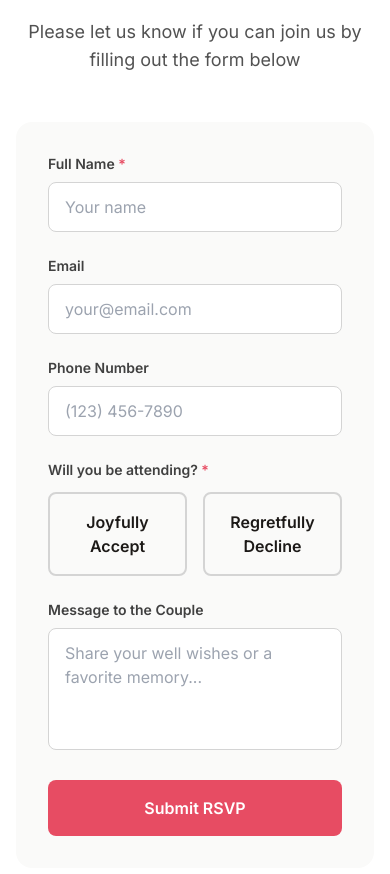
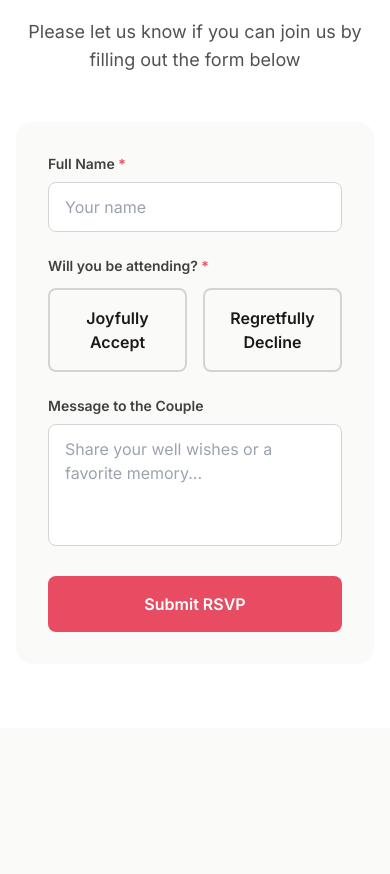
Before and after one commit to AadityaSapate/wedding-invite, a Next.js app: page / in a window 390 px wide. Shown: the part 4500-5374 px from the top of the page. After the commit the page ends 5228 px from the top, so only its background shows below. Built offline with nearby package versions, Linux system fonts and the light colour scheme; a web font is replaced by a local one.

Commit message:
Remove email, phone, and dietary restrictions from RSVP form and admin dashboard

```diff
--- a/src/components/admin/DashboardClient.tsx
+++ b/src/components/admin/DashboardClient.tsx
@@ -26,8 +26,7 @@ export function DashboardClient({ rsvps, userEmail }: DashboardClientProps) {
 
   // Filter RSVPs based on search and filter
   const filteredRSVPs = rsvps.filter((rsvp) => {
-    const matchesSearch = rsvp.guest_name.toLowerCase().includes(searchQuery.toLowerCase()) ||
-      (rsvp.email?.toLowerCase().includes(searchQuery.toLowerCase()) ?? false);
+    const matchesSearch = rsvp.guest_name.toLowerCase().includes(searchQuery.toLowerCase());
 
     const matchesFilter =
       filterStatus === 'all' ||
@@ -76,7 +75,7 @@ export function DashboardClient({ rsvps, userEmail }: DashboardClientProps) {
                 <Search className="absolute left-3 top-1/2 -translate-y-1/2 w-5 h-5 text-neutral-400" />
                 <input
                   type="text"
-                  placeholder="Search by name or email..."
+                  placeholder="Search by name..."
                   value={searchQuery}
                   onChange={(e) => setSearchQuery(e.target.value)}
                   className="w-full pl-10 pr-4 py-2 border border-neutral-300 rounded-lg focus:ring-2 focus:ring-primary-500 focus:border-transparent outline-none"
--- a/src/components/admin/RSVPTable.tsx
+++ b/src/components/admin/RSVPTable.tsx
@@ -2,7 +2,7 @@
 
 import { RSVP } from '@/lib/types';
 import { formatDistanceToNow } from 'date-fns';
-import { Mail, Phone, MessageSquare, CheckCircle, XCircle } from 'lucide-react';
+import { CheckCircle, XCircle } from 'lucide-react';
 
 interface RSVPTableProps {
   rsvps: RSVP[];
@@ -27,16 +27,13 @@ export function RSVPTable({ rsvps }: RSVPTableProps) {
                 Guest
               </th>
               <th className="px-6 py-3 text-left text-xs font-semibold text-neutral-600 uppercase tracking-wider">
-                Contact
-              </th>
-              <th className="px-6 py-3 text-left text-xs font-semibold text-neutral-600 uppercase tracking-wider">
                 Status
               </th>
               <th className="px-6 py-3 text-left text-xs font-semibold text-neutral-600 uppercase tracking-wider">
                 Guests
               </th>
               <th className="px-6 py-3 text-left text-xs font-semibold text-neutral-600 uppercase tracking-wider">
-                Details
+                Message
               </th>
               <th className="px-6 py-3 text-left text-xs font-semibold text-neutral-600 uppercase tracking-wider">
                 Submitted
@@ -48,29 +45,6 @@ export function RSVPTable({ rsvps }: RSVPTableProps) {
               <tr key={rsvp.id} className="hover:bg-neutral-50 transition">
                 <td className="px-6 py-4 whitespace-nowrap">
                   <div className="font-medium text-neutral-900">{rsvp.guest_name}</div>
-                </td>
-                <td className="px-6 py-4">
-                  <div className="space-y-1 text-sm text-neutral-600">
-                    {rsvp.email && (
-                      <div className="flex items-center gap-2">
-                        <Mail className="w-4 h-4" />
-                        <a href={`mailto:${rsvp.email}`} className="hover:text-primary-600">
-                          {rsvp.email}
-                        </a>
-                      </div>
-                    )}
-                    {rsvp.phone && (
-                      <div className="flex items-center gap-2">
-                        <Phone className="w-4 h-4" />
-                        <a href={`tel:${rsvp.phone}`} className="hover:text-primary-600">
-                          {rsvp.phone}
-                        </a>
-                      </div>
-                    )}
-                    {!rsvp.email && !rsvp.phone && (
-                      <span className="text-neutral-400">No contact info</span>
-                    )}
-                  </div>
                 </td>
                 <td className="px-6 py-4 whitespace-nowrap">
                   {rsvp.attending ? (
@@ -91,26 +65,11 @@ export function RSVPTable({ rsvps }: RSVPTableProps) {
                   </span>
                 </td>
                 <td className="px-6 py-4 max-w-xs">
-                  <div className="space-y-2 text-sm">
-                    {rsvp.dietary_restrictions && (
-                      <div>
-                        <span className="font-medium text-neutral-700">Dietary:</span>
-                        <p className="text-neutral-600 line-clamp-2">{rsvp.dietary_restrictions}</p>
-                      </div>
-                    )}
-                    {rsvp.message && (
-                      <div>
-                        <div className="flex items-center gap-1 text-neutral-700 mb-1">
-                          <MessageSquare className="w-3 h-3" />
-                          <span className="font-medium">Message:</span>
-                        </div>
-                        <p className="text-neutral-600 line-clamp-2">{rsvp.message}</p>
-                      </div>
-                    )}
-                    {!rsvp.dietary_restrictions && !rsvp.message && (
-                      <span className="text-neutral-400">No additional details</span>
-                    )}
-                  </div>
+                  {rsvp.message ? (
+                    <p className="text-neutral-700 text-sm line-clamp-2">{rsvp.message}</p>
+                  ) : (
+                    <span className="text-neutral-400 text-sm">-</span>
+                  )}
                 </td>
                 <td className="px-6 py-4 whitespace-nowrap text-sm text-neutral-600">
                   {formatDistanceToNow(new Date(rsvp.created_at), { addSuffix: true })}
--- a/src/components/sections/RSVPForm.tsx
+++ b/src/components/sections/RSVPForm.tsx
@@ -10,13 +10,10 @@ import { Loader2 } from 'lucide-react';
 
 const rsvpSchema = z.object({
   guest_name: z.string().min(2, 'Name must be at least 2 characters'),
-  email: z.string().email('Please enter a valid email').optional().or(z.literal('')),
-  phone: z.string().optional(),
   attending: z.enum(['yes', 'no'], {
     message: 'Please select whether you can attend',
   }),
   guest_count: z.number().min(1).max(10).default(1),
-  dietary_restrictions: z.string().optional(),
   message: z.string().optional(),
 });
 
@@ -47,9 +44,6 @@ export function RSVPForm() {
       const formData = {
         ...data,
         attending: data.attending === 'yes',
-        email: data.email || undefined,
-        phone: data.phone || undefined,
-        dietary_restrictions: data.dietary_restrictions || undefined,
         message: data.message || undefined,
       };
 
@@ -100,43 +94,6 @@ export function RSVPForm() {
             {errors.guest_name && (
               <p className="mt-1 text-sm text-red-600">{errors.guest_name.message}</p>
             )}
-          </div>
-
-          {/* Email */}
-          <div>
-            <label
-              htmlFor="email"
-              className="block text-sm font-semibold text-neutral-700 mb-2"
-            >
-              Email
-            </label>
-            <input
-              {...register('email')}
-              type="email"
-              id="email"
-              className="w-full px-4 py-3 border border-neutral-300 rounded-lg focus:ring-2 focus:ring-primary-500 focus:border-transparent outline-none transition"
-              placeholder="your@email.com"
-            />
-            {errors.email && (
-              <p className="mt-1 text-sm text-red-600">{errors.email.message}</p>
-            )}
-          </div>
-
-          {/* Phone */}
-          <div>
-            <label
-              htmlFor="phone"
-              className="block text-sm font-semibold text-neutral-700 mb-2"
-            >
-              Phone Number
-            </label>
-            <input
-              {...register('phone')}
-              type="tel"
-              id="phone"
-              className="w-full px-4 py-3 border border-neutral-300 rounded-lg focus:ring-2 focus:ring-primary-500 focus:border-transparent outline-none transition"
-              placeholder="(123) 456-7890"
-            />
           </div>
 
           {/* Attending */}
@@ -196,25 +153,6 @@ export function RSVPForm() {
             </div>
           )}
 
-          {/* Dietary Restrictions - only show if attending */}
-          {attending === 'yes' && (
-            <div>
-              <label
-                htmlFor="dietary_restrictions"
-                className="block text-sm font-semibold text-neutral-700 mb-2"
-              >
-                Dietary Restrictions
-              </label>
-              <textarea
-                {...register('dietary_restrictions')}
-                id="dietary_restrictions"
-                rows={3}
-                className="w-full px-4 py-3 border border-neutral-300 rounded-lg focus:ring-2 focus:ring-primary-500 focus:border-transparent outline-none transition resize-none"
-                placeholder="Please let us know of any dietary restrictions or allergies"
-              />
-            </div>
-          )}
-
           {/* Message */}
           <div>
             <label
--- a/src/lib/actions/rsvp.ts
+++ b/src/lib/actions/rsvp.ts
@@ -11,11 +11,8 @@ export async function submitRSVP(data: RSVPFormData): Promise<{ success: boolean
       .from('rsvps')
       .insert({
         guest_name: data.guest_name,
-        email: data.email || null,
-        phone: data.phone || null,
         attending: data.attending,
         guest_count: data.attending ? data.guest_count : 0,
-        dietary_restrictions: data.dietary_restrictions || null,
         message: data.message || null,
       });
 
--- a/src/lib/types.ts
+++ b/src/lib/types.ts
@@ -2,22 +2,16 @@ export interface RSVP {
   id: string;
   created_at: string;
   guest_name: string;
-  email?: string;
-  phone?: string;
   attending: boolean;
   guest_count: number;
-  dietary_restrictions?: string;
   message?: string;
   updated_at?: string;
 }
 
 export interface RSVPFormData {
   guest_name: string;
-  email?: string;
-  phone?: string;
   attending: boolean;
   guest_count: number;
-  dietary_restrictions?: string;
   message?: string;
 }
 
```
